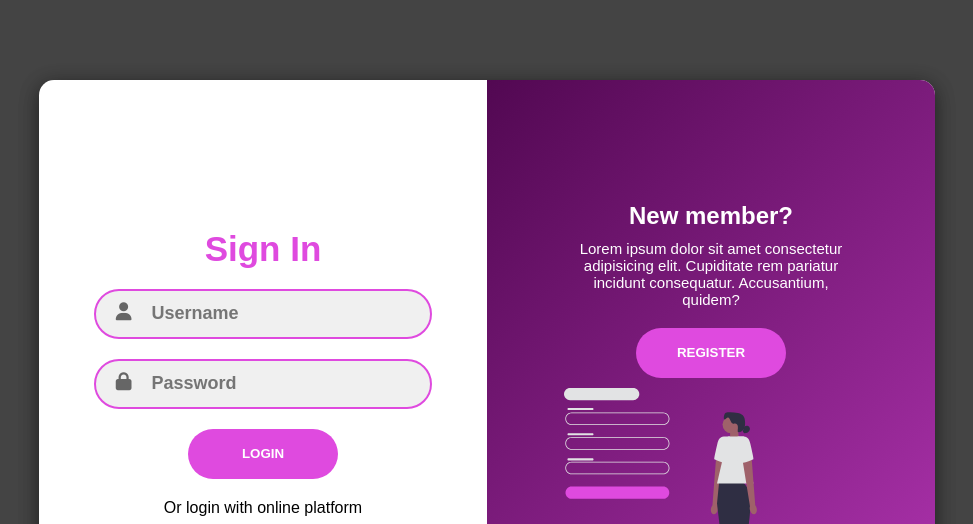
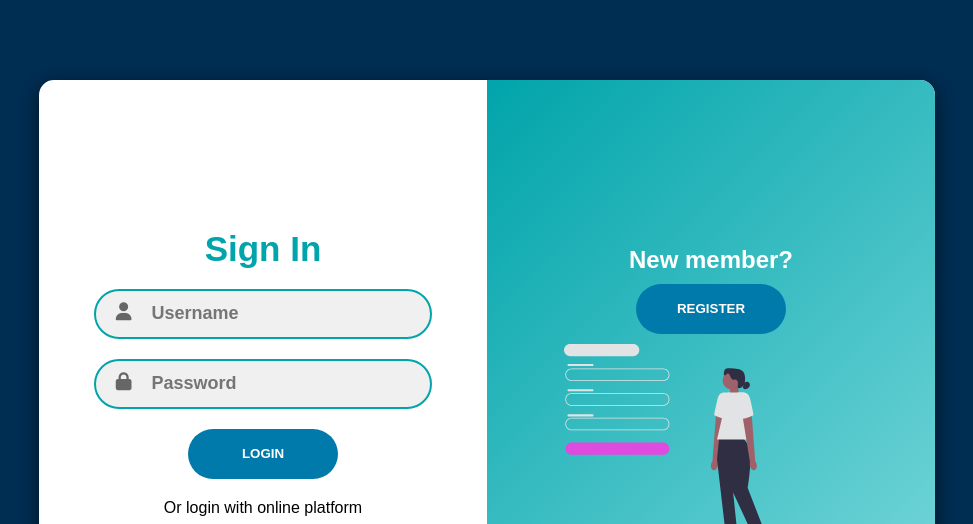
Before and after one commit to Nandini-13/SaatBank, a plain HTML site: page Login/login.html in a window 1280 px wide. Shown: the top 524 px of the page, without its empty margins (153-1126 px from the left). Drawn offline with Linux system fonts and the light colour scheme.

Commit message:
color change

```diff
--- a/Login/login.css
+++ b/Login/login.css
@@ -10,7 +10,7 @@ body{
     align-items: center;
     justify-content: center;
     min-height: 100vh;
-    background: #444;
+    background: #002e53;
 }
 
 .container{
@@ -30,7 +30,7 @@ body{
     left: -50%;
     width: 100%;
     height: 100%;
-    background: linear-gradient(-45deg, #df4adf, #520852);
+    background: linear-gradient(-45deg, #b8f3f5, #00a4aa);
     z-index: 6;
     transform: translateX(100%);
     transition: 1s ease-in-out;
@@ -72,7 +72,7 @@ form.signUp-form{
 
 .title{
     font-size: 35px;
-    color: #df4adf;
+    color: #00a4aa;
     margin-bottom: 10px;
 }
 
@@ -81,7 +81,7 @@ form.signUp-form{
     height: 50px;
     background: #f0f0f0;
     margin: 10px 0;
-    border: 2px solid #df4adf;
+    border: 2px solid #00a4aa;
     border-radius: 50px;
     display: flex;
     align-content: center;
@@ -111,16 +111,17 @@ form.signUp-form{
     height: 50px;
     border: none;
     border-radius: 50px;
-    background: #df4adf;
+    background: #007aaa;
     color: #fff;
     font-weight: 600;
     margin: 10px 0;
     text-transform: uppercase;
+    transition-duration: 0.5s;
     cursor: pointer;
 }
 
 .btn:hover{
-    background: #c03cc0;
+    color: #002e53;
 }
 
 .social-text{
@@ -152,7 +153,7 @@ a{
 
 .social-icon:hover{
     color: #fff;
-    background-color: #df4adf;
+    background-color: #00a4aa;
 }
 
 .panels-container{
--- a/Login/login.html
+++ b/Login/login.html
@@ -76,7 +76,6 @@
             <div class="panel left-panel">
                 <div class="content">
                     <h3>Already a member?</h3>
-                    <p>Lorem ipsum dolor sit amet consectetur adipisicing elit. Cupiditate rem pariatur incidunt consequatur. Accusantium, quidem?</p>
                     <button class="btn" id="log-in-btn">Log in</button>
                 </div>
                 <img src="images/login.svg" alt="signin" class="image">
@@ -85,7 +84,6 @@
             <div class="panel right-panel">
                 <div class="content">
                     <h3>New member?</h3>
-                    <p>Lorem ipsum dolor sit amet consectetur adipisicing elit. Cupiditate rem pariatur incidunt consequatur. Accusantium, quidem?</p>
                     <button class="btn" id="register-btn">Register</button>
                 </div>
                 <img src="images/sign-up-female.svg" alt="reg" class="image">
--- a/style.css
+++ b/style.css
@@ -9,7 +9,7 @@ body{
     margin: 0;
     overflow-x: hidden;
     padding: 0;
-    background-color: #b8f3f5;
+    background-color: white;
 }
 #home{
     background-size: cover;
@@ -18,6 +18,8 @@ body{
     display: flex;
     height: 100vh;
     width: 100%;
+    background-color: #b8f3f5;
+
         /* border: 3px solid red; */
 
 }
```
Also changed, not shown: index.html (+2 -2 lines).
